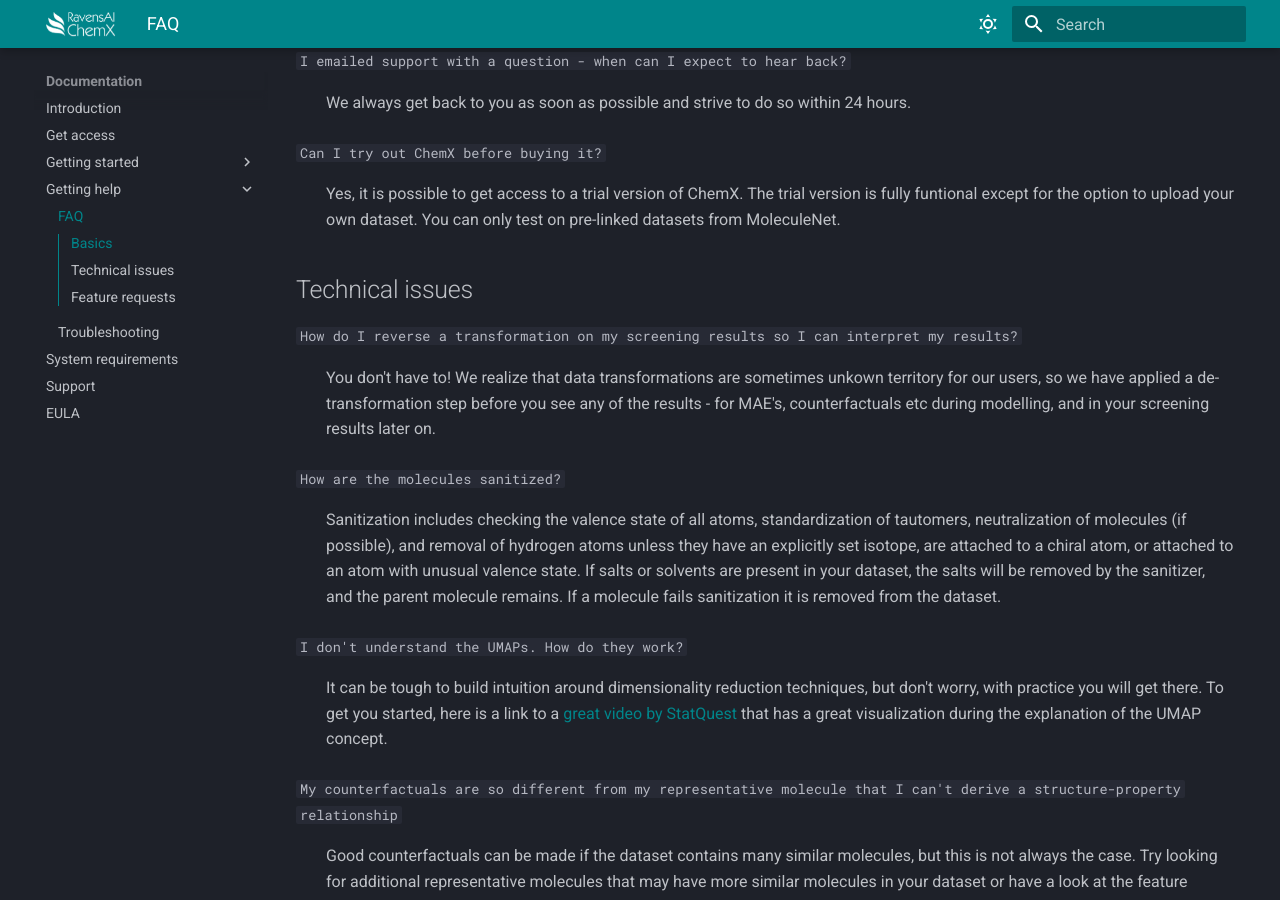
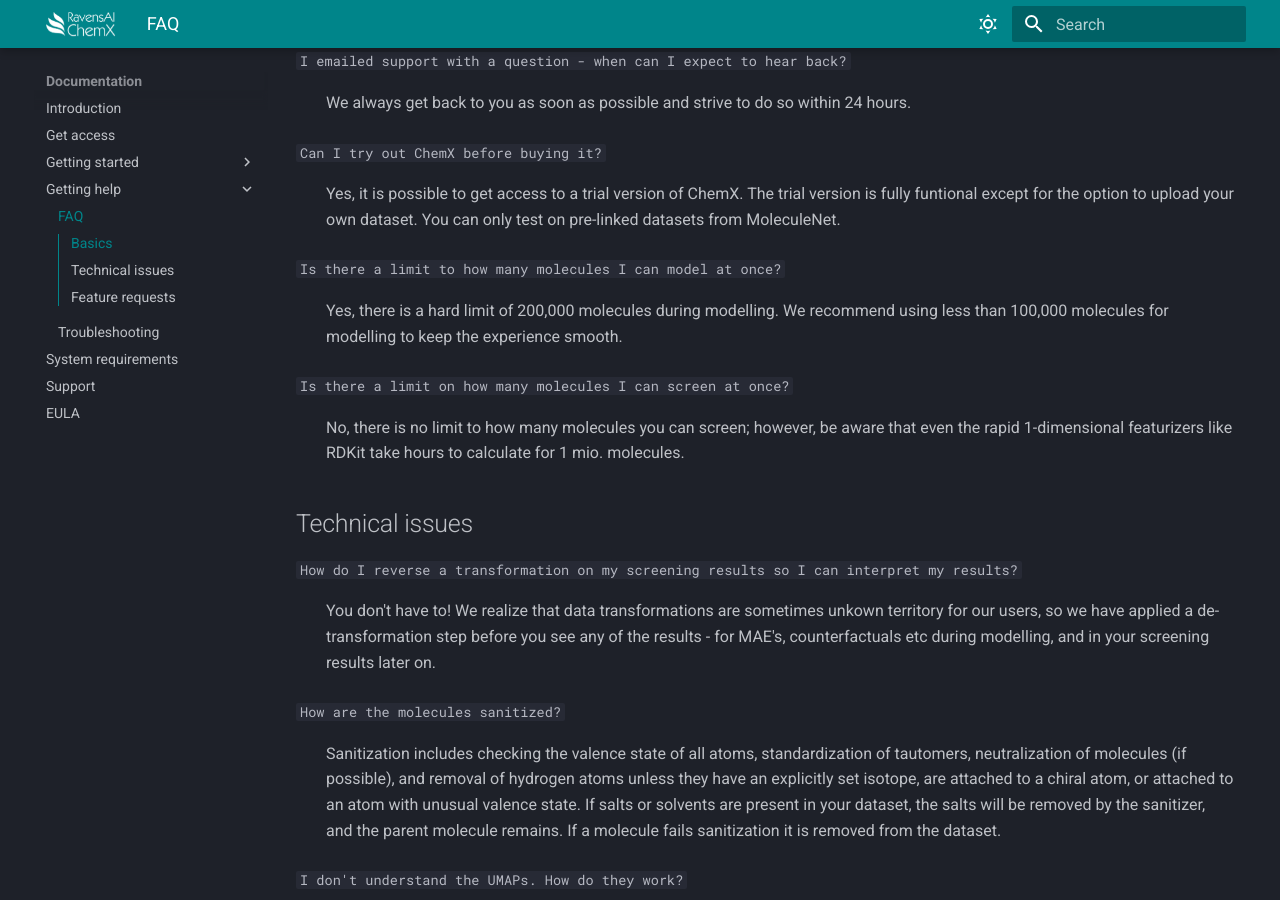
Before and after one commit to Raven-biosciences/chemX_docs, an MkDocs documentation site: the page built from docs/FAQ.md, in a window 1280 px wide and 900 px high, scrolled down 507 px. Built offline with MkDocs 1.6.1 and Material for MkDocs 9.7.7, drawn with Linux system fonts in a browser that asks for light colours.

Commit message:
addedd lib limits

```diff
--- a/docs/FAQ.md
+++ b/docs/FAQ.md
@@ -15,6 +15,12 @@
 
 `Can I try out ChemX before buying it?`
 : Yes, it is possible to get access to a trial version of ChemX. The trial version is fully funtional except for the option to upload your own dataset. You can only test on pre-linked datasets from MoleculeNet.
+
+`Is there a limit to how many molecules I can model at once?`
+: Yes, there is a hard limit of 200,000 molecules during modelling. We recommend using less than 100,000 molecules for modelling to keep the experience smooth.
+
+`Is there a limit on how many molecules I can screen at once?`
+: No, there is no limit to how many molecules you can screen; however, be aware that even the rapid 1-dimensional featurizers like RDKit take hours to calculate for 1 mio. molecules.
 
 ## Technical issues
 
```
